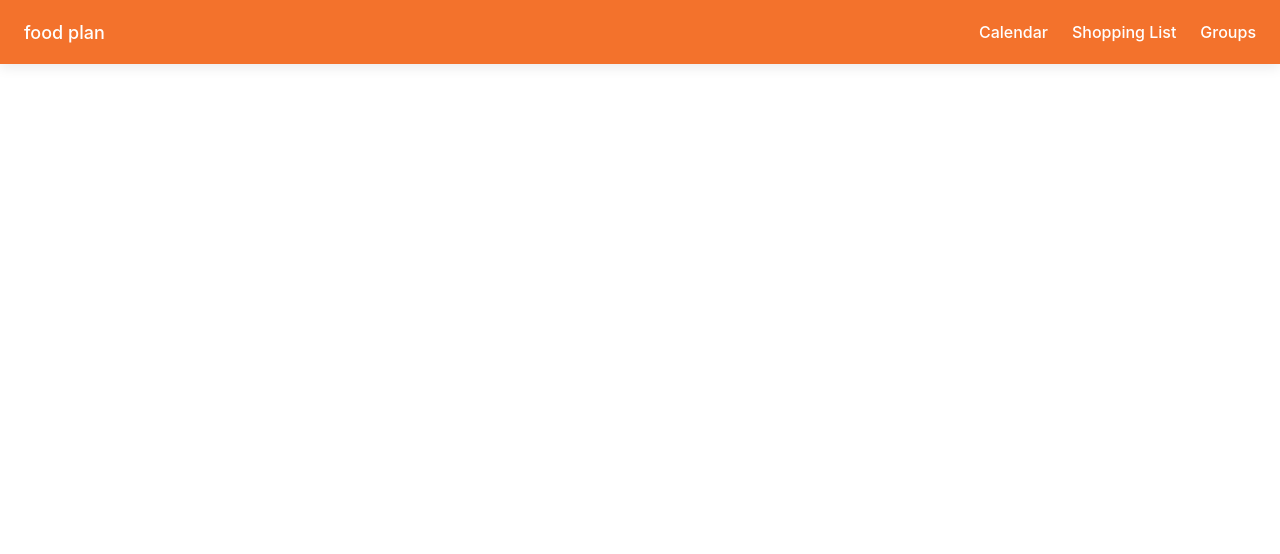
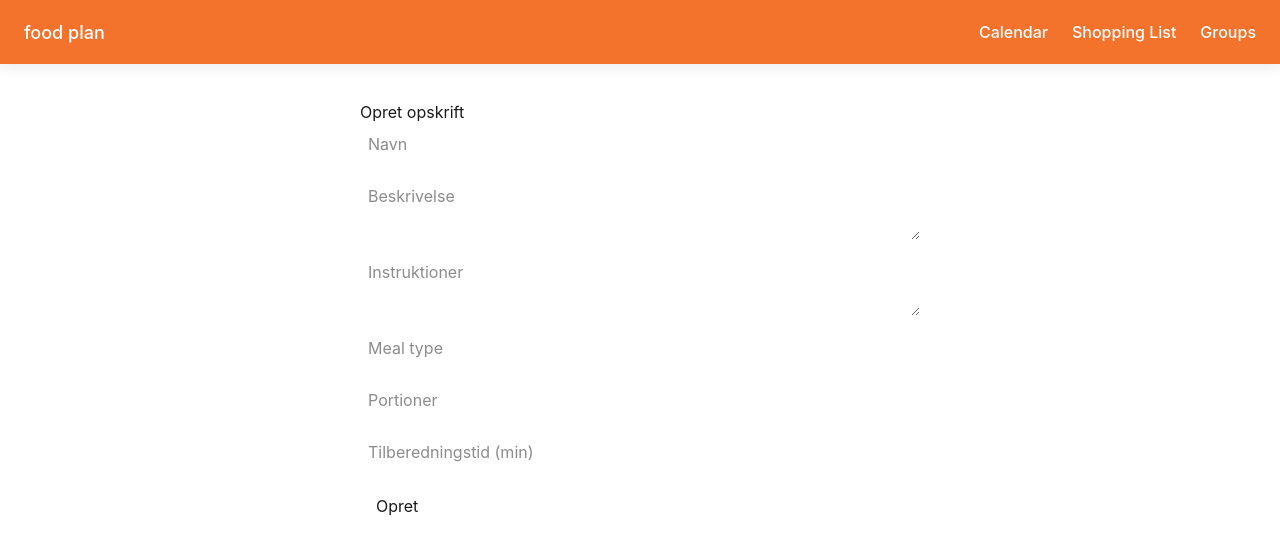
Before and after one commit to DTU-gruppe-12-24/62595-Full-stack-development, a Vue app in the folder frontend/: page /recipes/create in a window 1280 px wide. Shown: the top 554 px of the page. Built offline with nearby package versions, Linux system fonts and the light colour scheme.

Commit message:
frontend for edit recipe

```diff
--- a/frontend/src/views/CreateRecipeView.vue
+++ b/frontend/src/views/CreateRecipeView.vue
@@ -37,48 +37,46 @@ async function createRecipe() {
     })
 
     if (!response.ok) {
-      throw new Error("Couldn't create recipe")
+      throw new Error("Kunne ikke oprette opskrift")
     }
 
     router.push("/")
   } catch (error) {
-    console.error("Error:", error)
+    console.error(error)
   }
 }
 </script>
 
 <template>
-  <div>
-    <h1>Create recipe</h1>
+  <div class="page">
+    <h1>Opret opskrift</h1>
 
-    <input v-model="recipe.name" placeholder="Name" />
+    <input v-model="recipe.name" placeholder="Navn" />
+    <textarea v-model="recipe.description" placeholder="Beskrivelse"></textarea>
+    <textarea v-model="recipe.instructions" placeholder="Instruktioner"></textarea>
+    <input v-model="recipe.mealType" placeholder="Meal type" />
+    <input type="number" v-model="recipe.servings" placeholder="Portioner" />
+    <input type="number" v-model="recipe.prepTimeMinutes" placeholder="Tilberedningstid (min)" />
 
-    <textarea
-        v-model="recipe.description"
-        placeholder="Description"
-    ></textarea>
-
-    <textarea
-        v-model="recipe.instructions"
-        placeholder="Instructions"
-    ></textarea>
-
-    <input v-model="recipe.mealType" placeholder="Meal type" />
-
-    <input
-        type="number"
-        v-model="recipe.servings"
-        placeholder="Portions"
-    />
-
-    <input
-        type="number"
-        v-model="recipe.prepTimeMinutes"
-        placeholder="Preperation time (min)"
-    />
-
-    <button @click="createRecipe">
-      Create
-    </button>
+    <button @click="createRecipe">Opret</button>
   </div>
 </template>
+
+<style scoped>
+.page {
+  max-width: 600px;
+  margin: 0 auto;
+  padding: 20px;
+}
+input,
+textarea {
+  display: block;
+  width: 100%;
+  margin-bottom: 12px;
+  padding: 8px;
+}
+button {
+  padding: 10px 16px;
+  cursor: pointer;
+}
+</style>
--- /dev/null
+++ b/frontend/src/views/EditRecipesView.vue
@@ -0,0 +1,82 @@
+<script setup lang="ts">
+import { ref, onMounted } from "vue"
+import { useRoute, useRouter } from "vue-router"
+
+const route = useRoute()
+const router = useRouter()
+
+const recipeId = route.params.id as string
+
+const recipe = ref({
+  name: "",
+  description: "",
+  instructions: "",
+  mealType: "",
+  servings: null as number | null,
+  prepTimeMinutes: null as number | null,
+  imageUrl: null as string | null,
+  lastMade: null as string | null
+})
+
+onMounted(async () => {
+  const response = await fetch(`http://localhost:8080/api/recipes/${recipeId}`)
+  const data = await response.json()
+  recipe.value = data
+})
+
+async function updateRecipe() {
+  const response = await fetch(
+      `http://localhost:8080/api/recipes/${recipeId}`,
+      {
+        method: "PUT",
+        headers: {
+          "Content-Type": "application/json"
+        },
+        body: JSON.stringify(recipe.value)
+      }
+  )
+
+  if (!response.ok) {
+    console.error("Kunne ikke opdatere opskrift")
+    return
+  }
+
+  router.push("/")
+}
+</script>
+
+<template>
+  <div class="page">
+    <h1>Rediger opskrift</h1>
+
+    <input v-model="recipe.name" placeholder="Navn" />
+    <textarea v-model="recipe.description" placeholder="Beskrivelse"></textarea>
+    <textarea v-model="recipe.instructions" placeholder="Instruktioner"></textarea>
+    <input v-model="recipe.mealType" placeholder="Meal type" />
+    <input type="number" v-model="recipe.servings" placeholder="Portioner" />
+    <input type="number" v-model="recipe.prepTimeMinutes" placeholder="Tilberedningstid (min)" />
+
+    <button @click="updateRecipe">
+      Gem ændringer
+    </button>
+  </div>
+</template>
+
+<style scoped>
+.page {
+  max-width: 600px;
+  margin: 0 auto;
+  padding: 20px;
+}
+input,
+textarea {
+  display: block;
+  width: 100%;
+  margin-bottom: 12px;
+  padding: 8px;
+}
+button {
+  padding: 10px 16px;
+  cursor: pointer;
+}
+</style>
```
Also changed, not shown: frontend/src/router/index.ts (+10 -0 lines), 1 other file (tests, documents, lock files or other folders).
